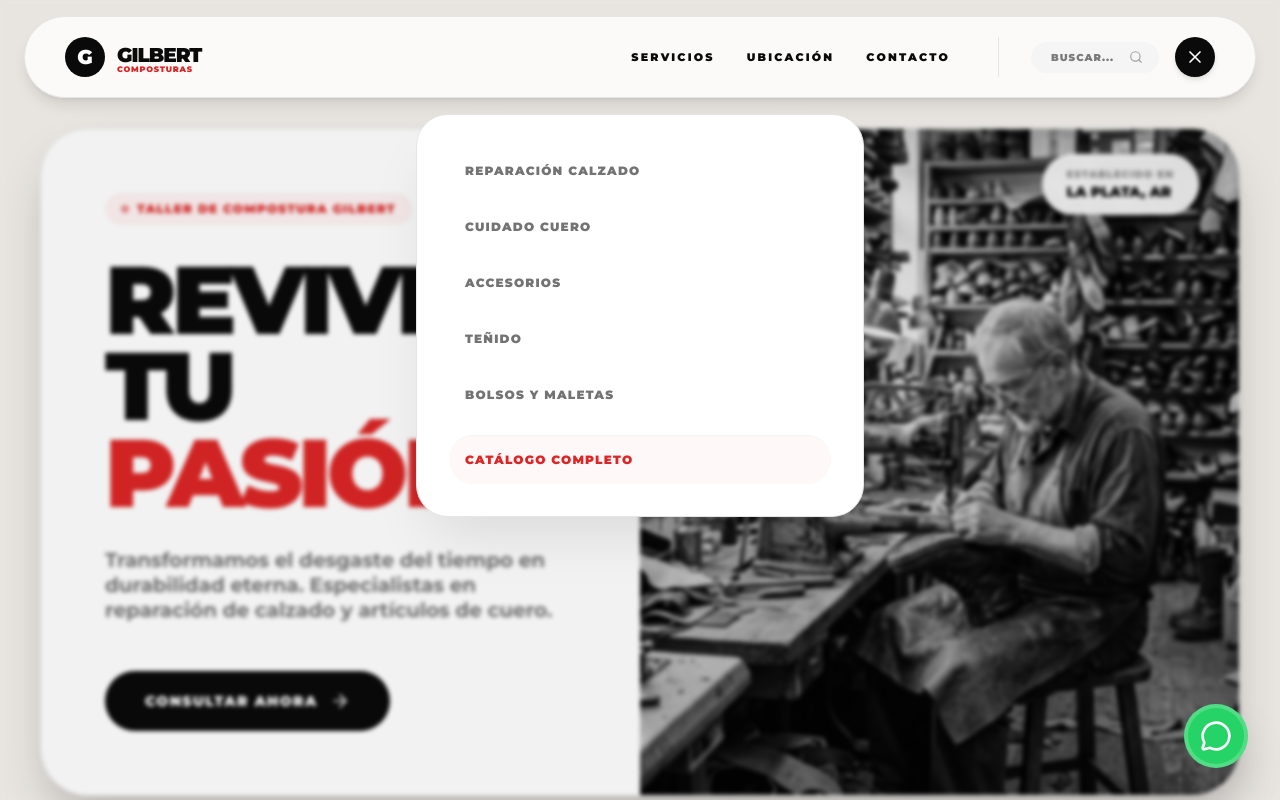
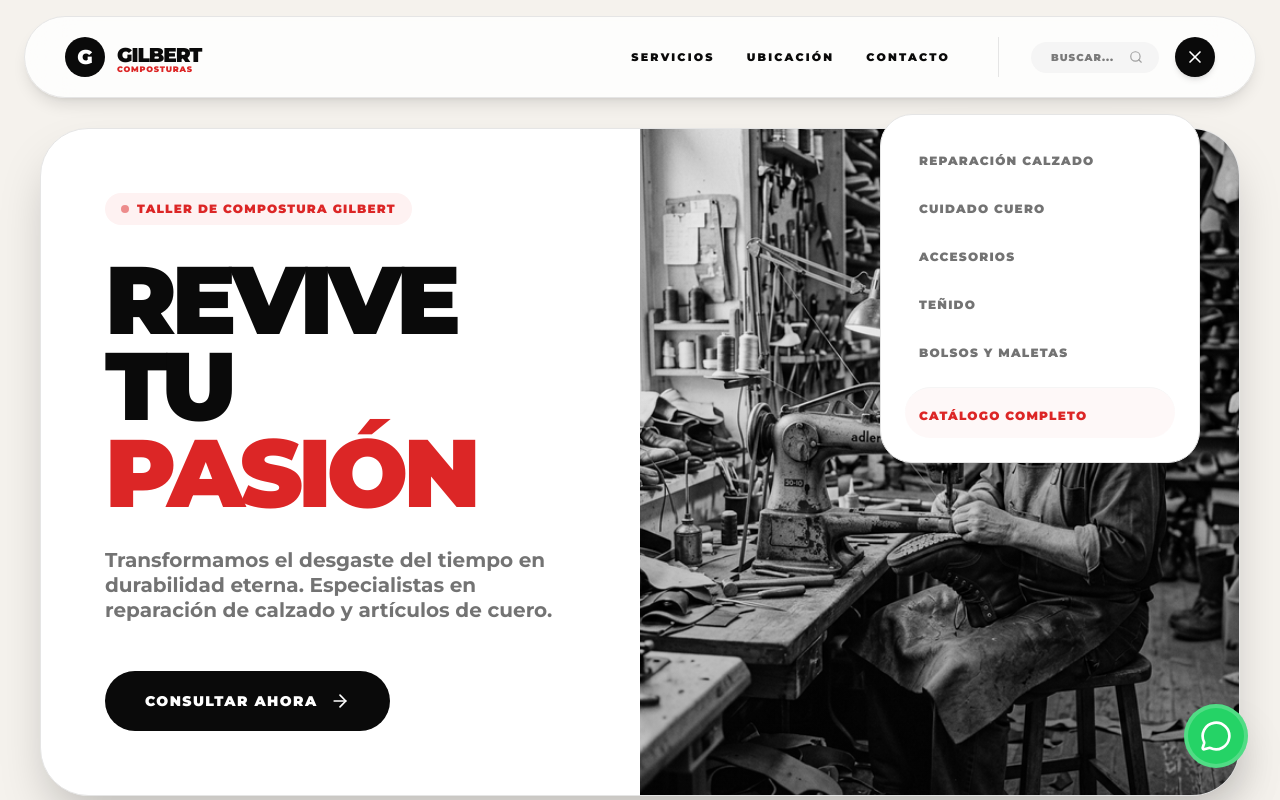
Before and after one commit to Cbas-54/Gilbert-page, a React (Vite) app: page / in a window 1280 px wide. Both pictures are taken after a click on the button 1195 px from the left and 57 px from the top of the page. Shown: the top 800 px of the page. Built offline with nearby package versions, Linux system fonts and the light colour scheme.

Commit message:
re ubicacion en el despliegue del menu

```diff
--- a/src/components/Navbar.jsx
+++ b/src/components/Navbar.jsx
@@ -107,21 +107,21 @@ const Navbar = () => {
 
       {/* COMPACT RECTANGLE MEGAMENU - DROPDOWN STYLE */}
       <div className={`
-        absolute left-1/2 -translate-x-1/2 mt-4
-        w-[calc(100%-3rem)] max-w-sm lg:max-w-md
+        absolute right-6 md:right-12 lg:right-20 mt-4
+        w-[280px] md:w-[320px]
         bg-white rounded-[2rem] border border-neutral-200 shadow-[0_30px_60px_-15px_rgba(0,0,0,0.1)]
-        transition-all duration-500 origin-top
+        transition-all duration-500 origin-top-right
         ${isOpen ? 'opacity-100 scale-100 translate-y-0 visible' : 'opacity-0 scale-95 -translate-y-4 invisible pointer-events-none'}
       `}>
-        <div className="p-8">
-          <div className="grid grid-cols-1 gap-2">
+        <div className="p-6">
+          <div className="grid grid-cols-1 gap-1">
             {categories.map((cat, idx) => (
               <a
                 key={idx}
                 href="#"
                 className={`
-                  group flex items-center justify-between p-4 rounded-2xl hover:bg-neutral-50 transition-all
-                  ${cat === 'Catálogo Completo' ? 'border-t border-neutral-100 mt-2 bg-primary-50/50 text-primary-600' : 'text-neutral-500'}
+                  group flex items-center justify-between p-3.5 rounded-2xl hover:bg-neutral-50 transition-all
+                  ${cat === 'Catálogo Completo' ? 'border-t border-neutral-100 mt-2 pt-5 bg-primary-50/50 text-primary-600' : 'text-neutral-500'}
                 `}
               >
                 <span className="text-xs font-black uppercase tracking-[0.1em] group-hover:text-dark-deep transition-colors">
@@ -133,28 +133,21 @@ const Navbar = () => {
           </div>
 
           {/* Mobile NavLinks in Menu */}
-          <div className="lg:hidden mt-6 pt-6 border-t border-neutral-100 grid grid-cols-3 gap-2">
+          <div className="lg:hidden mt-4 pt-4 border-t border-neutral-100 flex flex-col gap-2">
             {navLinks.map((link) => (
               <a
                 key={link.name}
                 href={link.href}
                 onClick={(e) => scrollToSection(e, link.href)}
-                className="text-[10px] font-black uppercase tracking-widest text-dark-deep py-3 bg-neutral-100 rounded-xl text-center"
+                className="text-[10px] font-black uppercase tracking-widest text-dark-deep py-3 px-4 bg-neutral-100 rounded-xl text-left flex justify-between items-center group"
               >
                 {link.name}
+                <ChevronRight size={12} className="opacity-0 group-hover:opacity-100 transition-opacity" />
               </a>
             ))}
           </div>
         </div>
       </div>
-
-      {/* Backdrop for closing */}
-      {isOpen && (
-        <div
-          className="fixed inset-0 bg-dark-deep/5 z-[-1] backdrop-blur-[2px]"
-          onClick={() => setIsOpen(false)}
-        ></div>
-      )}
     </nav>
   );
 };
```
